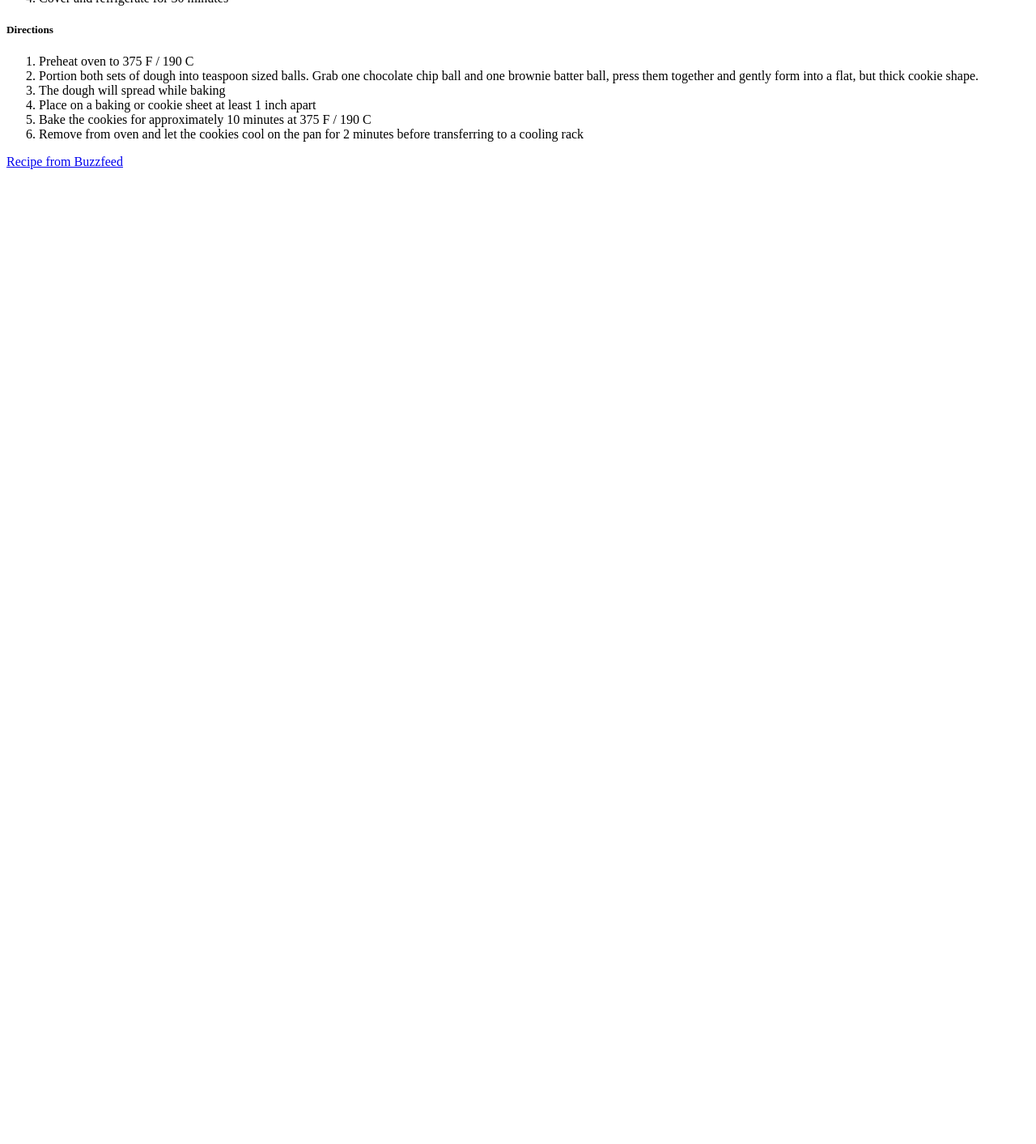
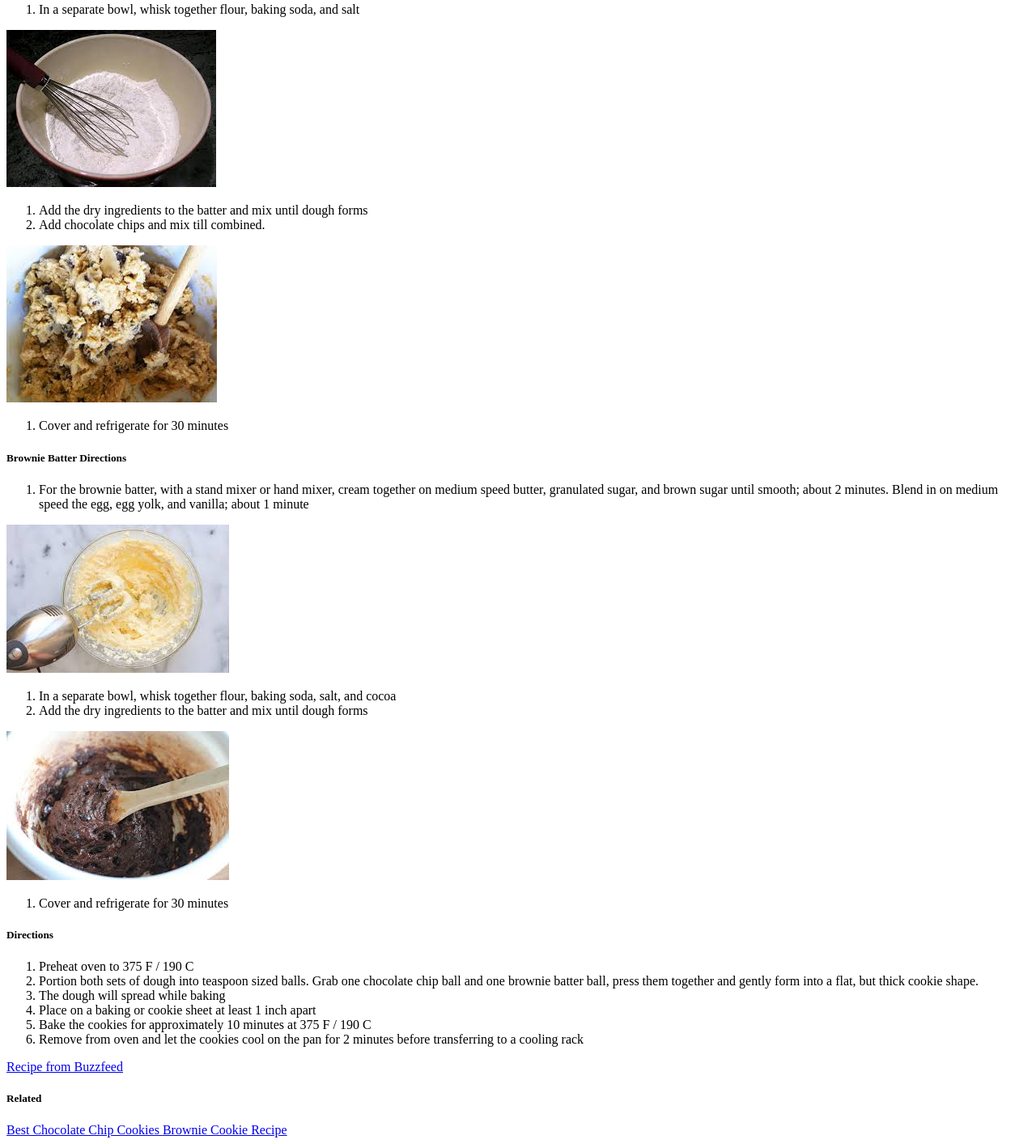
Before and after one commit to webuie/BuiePROG109, a plain HTML site: page index.html in a window 1280 px wide. Shown: the part 1038-2451 px from the top of the page at 81% size. Before the commit the page ends 1255 px from the top, so only its background shows below. Drawn offline with Linux system fonts and the light colour scheme.

Commit message:
Update index.html

```diff
--- a/index.html
+++ b/index.html
@@ -49,9 +49,18 @@ brownies and chocolate chip cookies. </p>
 <li> For the chocolate chip batter, with a stand mixer or hand mixer, cream together on medium speed butter, granulated sugar,
 and brown sugar until smooth; about 2 minutes. Blend in on medium speed the egg, egg yolk,
 and vanilla; about 1 minute</li>
+</ol>
+<img src="https://github.com/webuie/BuiePROG109/blob/gh-pages/creaming%20butter%20and%20sugar.jpg" alt="cream butter and sugar" />
+<ol>
 <li> In a separate bowl, whisk together flour, baking soda, and salt </li>
-<li> Add the dry ingredients to the batter and mix until smooth </li>
+</ol>
+<img src="https://github.com/webuie/BuiePROG109/blob/gh-pages/wisk%20flour.jpg" alt="whisk flour" />
+<ol>
+<li> Add the dry ingredients to the batter and mix until dough forms </li>
 <li> Add chocolate chips and mix till combined. </li>
+</ol>
+<img src="https://github.com/webuie/BuiePROG109/blob/gh-pages/chcolate%20chip%20mixing.jpg" alt="mixing chocolate chips" />
+<ol>
 <li> Cover and refrigerate for 30 minutes </li>
 </ol>
 
@@ -60,8 +69,14 @@ and vanilla; about 1 minute</li>
 <li> For the brownie batter, with a stand mixer or hand mixer, cream together on medium speed butter, granulated sugar,
 and brown sugar until smooth; about 2 minutes. Blend in on medium speed the egg, egg yolk,
 and vanilla; about 1 minute</li>
+</ol>
+<img src="https://github.com/webuie/BuiePROG109/blob/gh-pages/creaming%20butter%20and%20sugar.jpg" alt="cream butter and sugar" />
+<ol>
 <li> In a separate bowl, whisk together flour, baking soda, salt, and cocoa </li>
-<li> Add the dry ingredients to the batter and mix until smooth </li>
+<li> Add the dry ingredients to the batter and mix until dough forms </li>
+</ol>
+<img src="https://github.com/webuie/BuiePROG109/blob/gh-pages/brownie%20batter%20mixing.jpg" alt="brownie batter mixing" />
+<ol>
 <li> Cover and refrigerate for 30 minutes </li>
 </ol>
 
@@ -81,6 +96,10 @@ to a cooling rack </li>
 <a href=https://www.buzzfeed.com/robertbroadfoot/a-brownie-cookie-is-all-you-need-in-your-life?utm_term=.snPvqOjwj#.nhVVjQnyn>
 Recipe from Buzzfeed </a>
 
+<h5> Related </h5>
+<a href=http://allrecipes.com/recipe/10813/best-chocolate-chip-cookies/>Best Chocolate Chip Cookies </a>
+<a href=http://www.foodnetwork.com/recipes/ree-drummond/brownie-cookies-3141128> Brownie Cookie Recipe </a>
+
 </body>
 
 </html>
```
